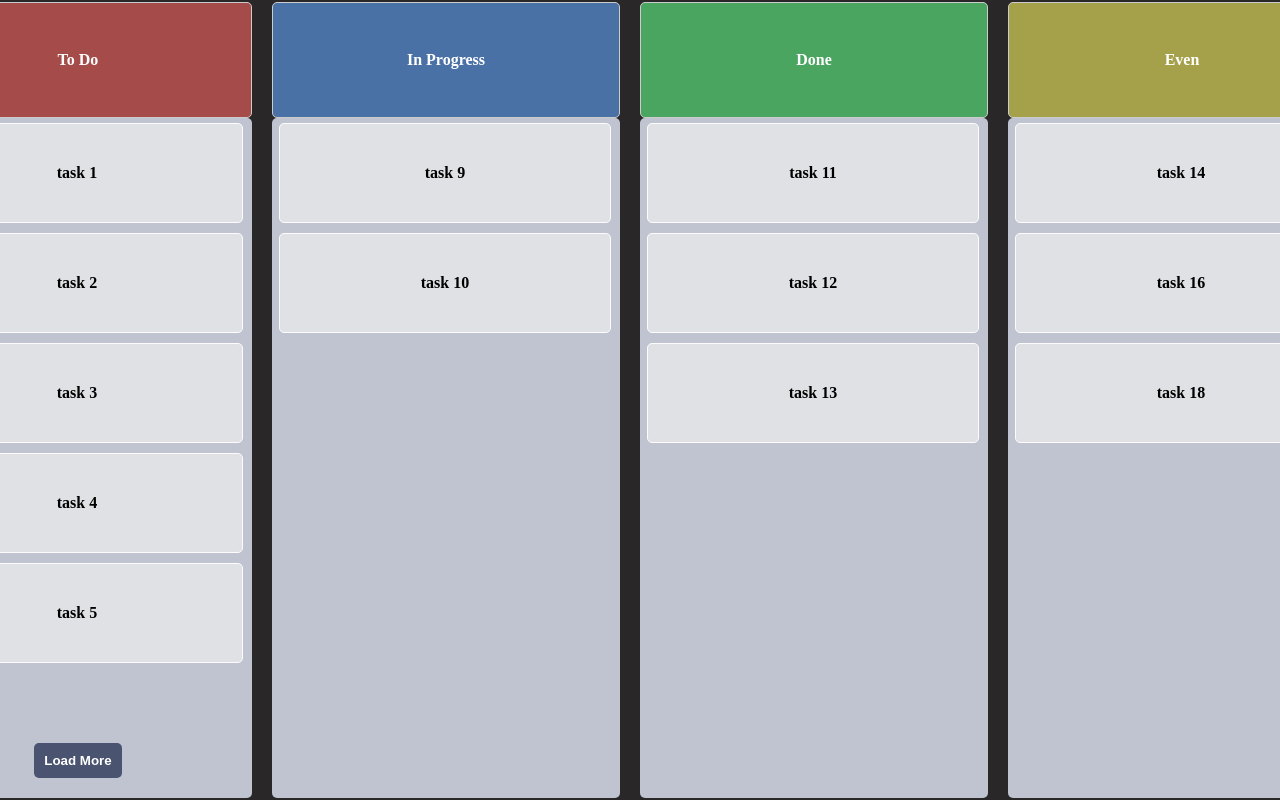
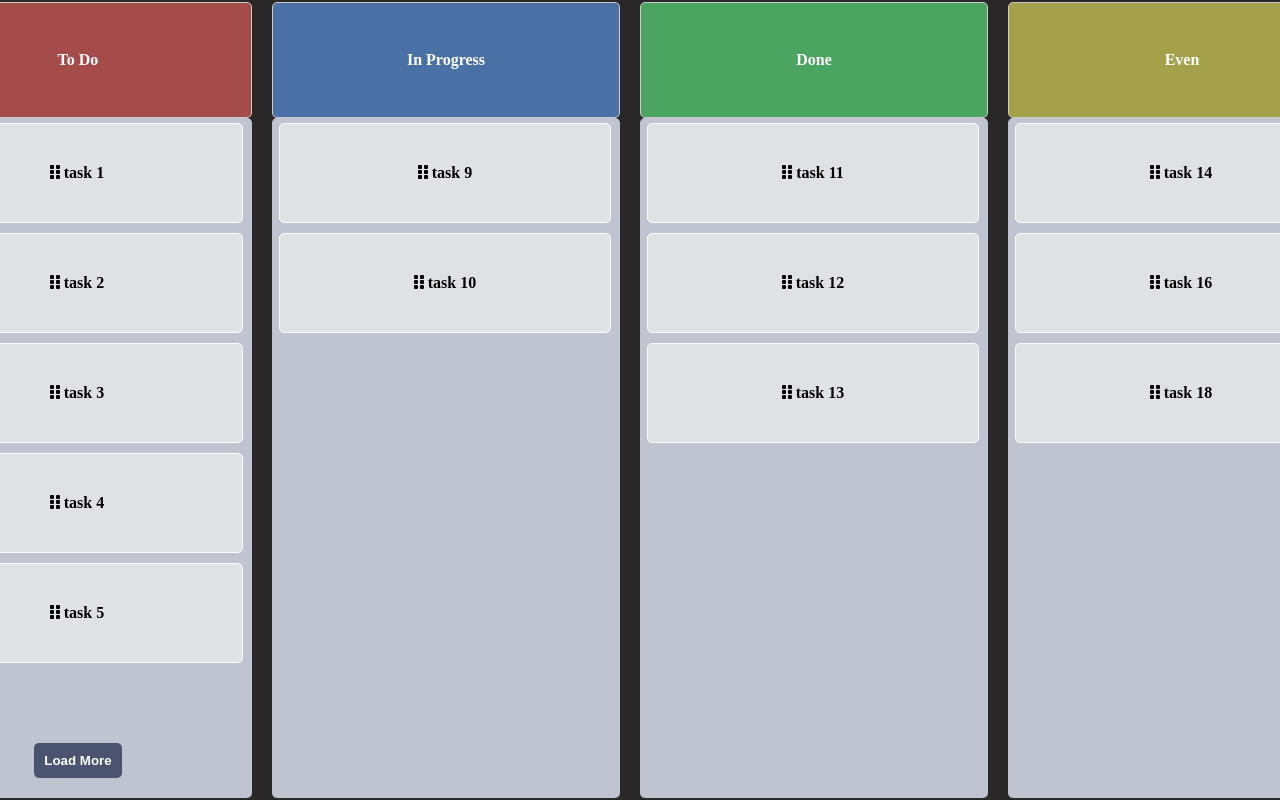
Before and after one commit to demetgas/drag-drop-vue, a Vue app: page / in a window 1280 px wide. Shown: the top 800 px of the page. Built offline with nearby package versions, Linux system fonts and the light colour scheme.

Commit message:
added icon

```diff
--- a/package.json
+++ b/package.json
@@ -8,6 +8,10 @@
     "lint": "vue-cli-service lint"
   },
   "dependencies": {
+    "@fortawesome/fontawesome-svg-core": "^6.5.2",
+    "@fortawesome/free-solid-svg-icons": "^6.5.2",
+    "@fortawesome/react-fontawesome": "^0.2.0",
+    "@fortawesome/vue-fontawesome": "^3.0.6",
     "core-js": "^3.8.3",
     "vue": "^3.2.13"
   },
--- a/src/components/TaskCard.vue
+++ b/src/components/TaskCard.vue
@@ -11,6 +11,8 @@
           v-for="(task, taskIndex) in displayTasks(dataItem)"
           :key="taskIndex"
         >
+          <font-awesome-icon :icon="faGripVertical" />
+
           {{ task.name }}
         </div>
         <button
@@ -27,12 +29,17 @@
 
 <script>
 import { data } from "../data.js";
+import { faGripVertical } from "@fortawesome/free-solid-svg-icons";
+import { FontAwesomeIcon } from "@fortawesome/vue-fontawesome";
 export default {
   data() {
     return {
       data: data,
       showMoreTasks: {},
     };
+  },
+  components: {
+    FontAwesomeIcon,
   },
 
   methods: {
@@ -46,6 +53,11 @@ export default {
       return this.showMoreTasks[dataItem.id]
         ? dataItem.tasks
         : dataItem.tasks.slice(0, 5);
+    },
+  },
+  computed: {
+    faGripVertical() {
+      return faGripVertical;
     },
   },
 };
```
Also changed, not shown: 1 other file (tests, documents, lock files or other folders).
